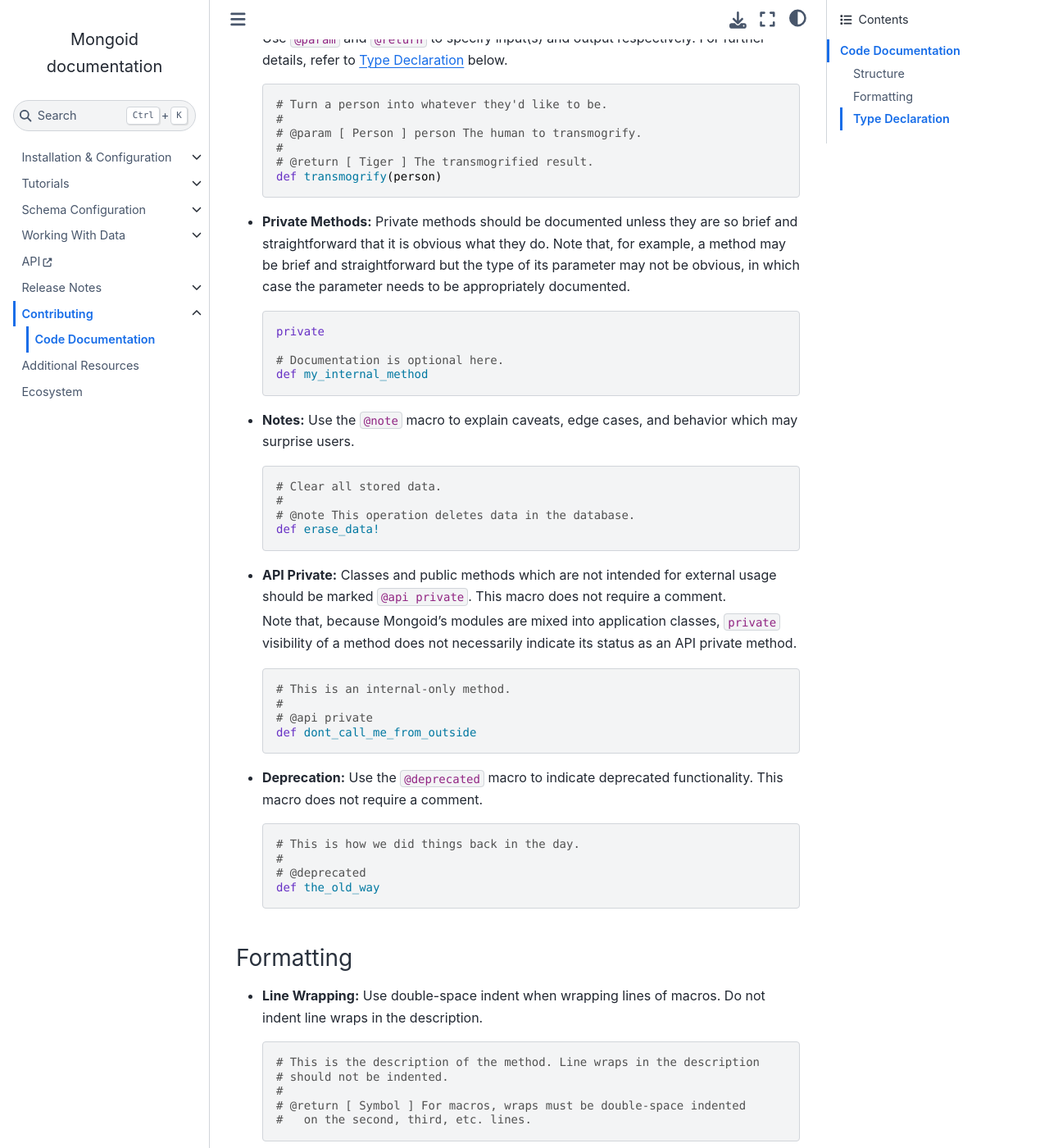
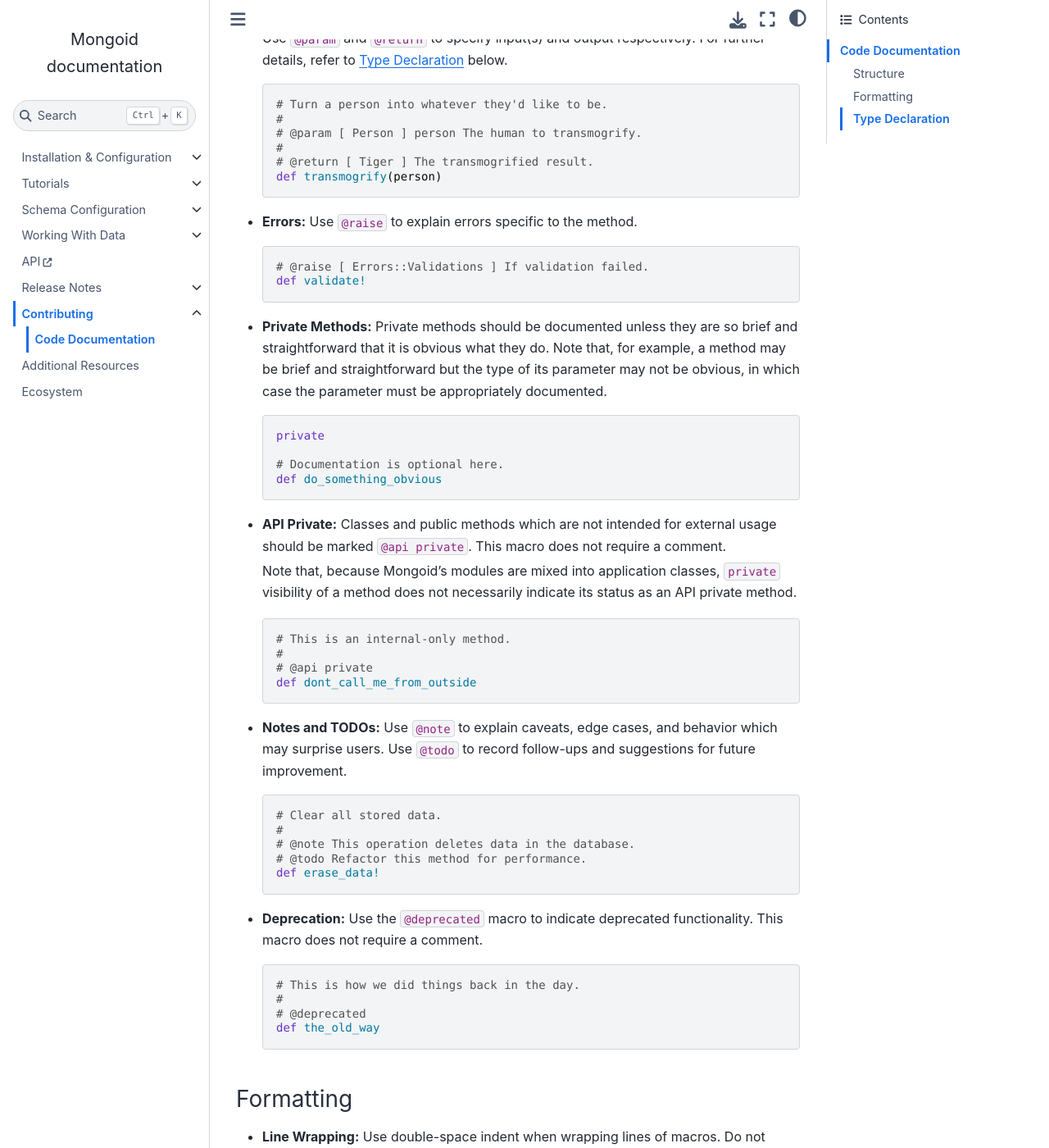
Before and after one commit to i80and/docs-mongoid, a Sphinx documentation site: the page built from docs/contributing/code-documentation.txt, in a window 1280 px wide and 1400 px high, scrolled down 735 px. Shown: the whole window at 82% size. Built offline with Sphinx 7.4.7 and the Sphinx Book theme 1.1.4, drawn with Linux system fonts in a browser that asks for light colours.

Commit message:
MONGOID-5415: Misc code doc changes (#5429)
* MONGOID-5415: Misc code doc changes

* Update docs/contributing/code-documentation.txt

Co-authored-by: shields <shields@tablecheck.com>
Co-authored-by: Oleg Pudeyev <39304720+p-mongo@users.noreply.github.com>

```diff
--- a/docs/contributing/code-documentation.txt
+++ b/docs/contributing/code-documentation.txt
@@ -48,28 +48,25 @@ Structure
     # @return [ Tiger ] The transmogrified result.
     def transmogrify(person)
 
+- **Errors:** Use ``@raise`` to explain errors specific to the method.
+
+  .. code-block:: ruby
+
+    # @raise [ Errors::Validations ] If validation failed.
+    def validate!
+
 - **Private Methods:** Private methods should be documented unless they are
   so brief and straightforward that it is obvious what they do. Note that,
   for example, a method may be brief and straightforward but the type of
-  its parameter may not be obvious, in which case the parameter needs to
-  be appropriately documented.
+  its parameter may not be obvious, in which case the parameter must be
+  appropriately documented.
 
   .. code-block:: ruby
 
     private
 
     # Documentation is optional here.
-    def my_internal_method
-
-- **Notes:** Use the ``@note`` macro to explain caveats, edge cases,
-  and behavior which may surprise users.
-
-  .. code-block:: ruby
-
-    # Clear all stored data.
-    #
-    # @note This operation deletes data in the database.
-    def erase_data!
+    def do_something_obvious
 
 - **API Private:** Classes and public methods which are not intended for
   external usage should be marked ``@api private``. This macro does not
@@ -85,6 +82,18 @@ Structure
     #
     # @api private
     def dont_call_me_from_outside
+
+- **Notes and TODOs:** Use ``@note`` to explain caveats, edge cases,
+  and behavior which may surprise users. Use ``@todo`` to record
+  follow-ups and suggestions for future improvement.
+
+  .. code-block:: ruby
+
+    # Clear all stored data.
+    #
+    # @note This operation deletes data in the database.
+    # @todo Refactor this method for performance.
+    def erase_data!
 
 - **Deprecation:** Use the ``@deprecated`` macro to indicate deprecated
   functionality. This macro does not require a comment.
```
